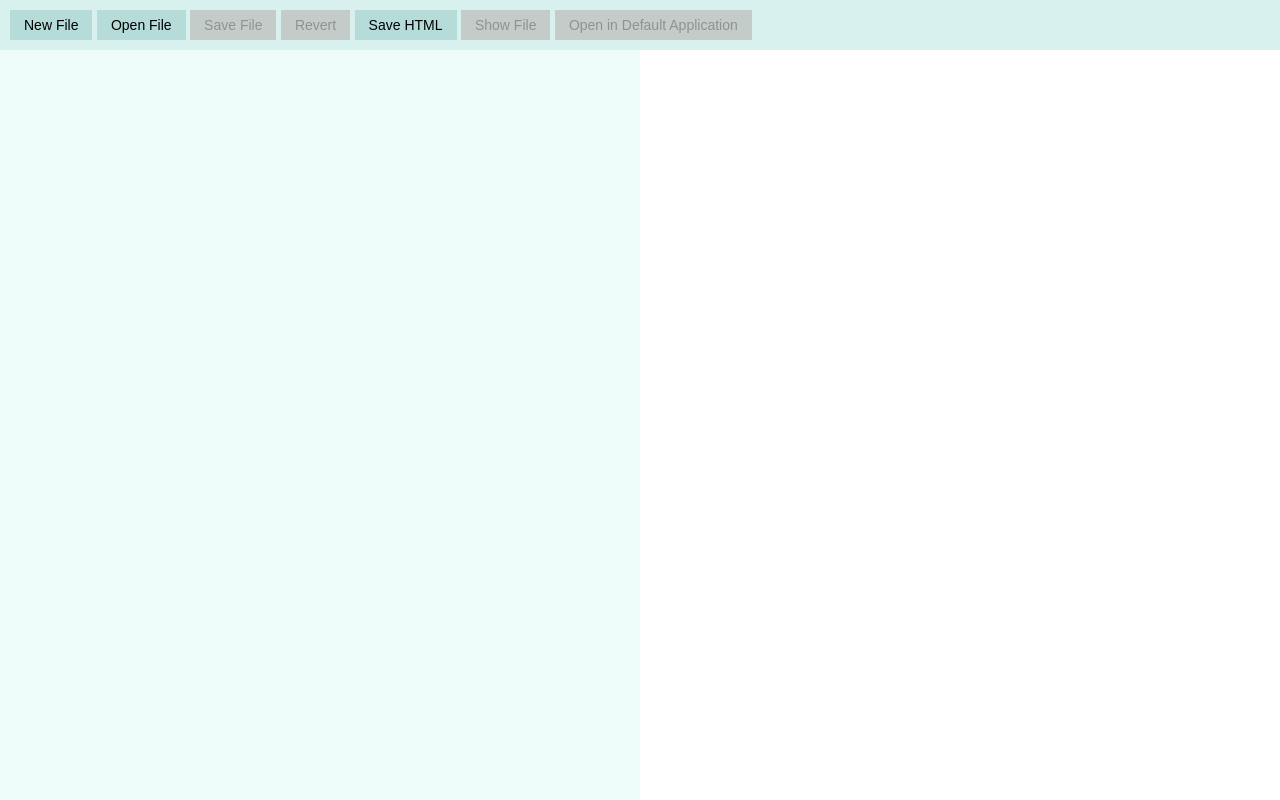
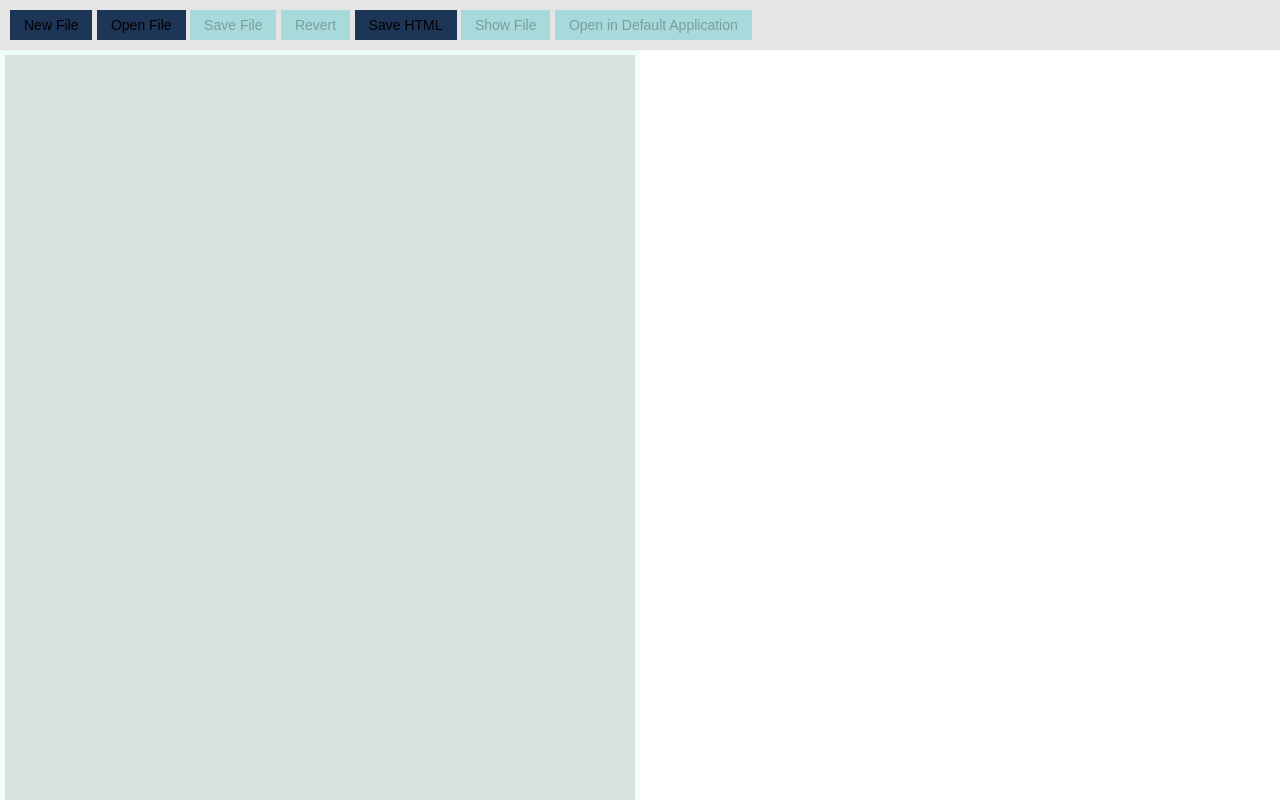
Before and after one commit to yashasvibajpai/marky, an Electron app: page app/index.html in a window 1280 px wide. Drawn offline with Linux system fonts and the light colour scheme.

Commit message:
Update Style.css

```diff
--- a/app/style.css
+++ b/app/style.css
@@ -28,19 +28,19 @@ textarea, input, div, button {
 }
 
 .controls {
-  background-color: rgb(217, 241, 238);
+  background-color: rgb(229, 229, 229);
   padding: 10px 10px 10px 10px;
 }
 
 button {
   font-size: 14px;
-  background-color: rgb(181, 220, 216);
+  background-color: rgb(29, 53, 87);
   border: none;
   padding: 0.5em 1em;
 }
 
 button:hover {
-  background-color: rgb(156, 198, 192);
+  background-color: rgb(69, 123, 157);
 }
 
 button:active {
@@ -48,7 +48,7 @@ button:active {
 }
 
 button:disabled {
-  background-color: rgb(196, 204, 202);
+  background-color: rgb(168, 218, 220);
 }
 
 .container {
@@ -75,7 +75,7 @@ button:disabled {
 
 .raw-markdown {
   border: 5px solid rgb(238, 252, 250);;
-  background-color: rgb(238, 252, 250);
+  background-color: rgb(216, 226, 220);
   font-family: monospace;
 }
 
@@ -85,6 +85,6 @@ button:disabled {
 }
 
 .raw-markdown.drag-error {
-  background-color: rgba(170, 57, 57,1);
+  background-color: rgba(230, 57, 70,1);
   border-color: rgba(255,170,170,1);
 }
```
